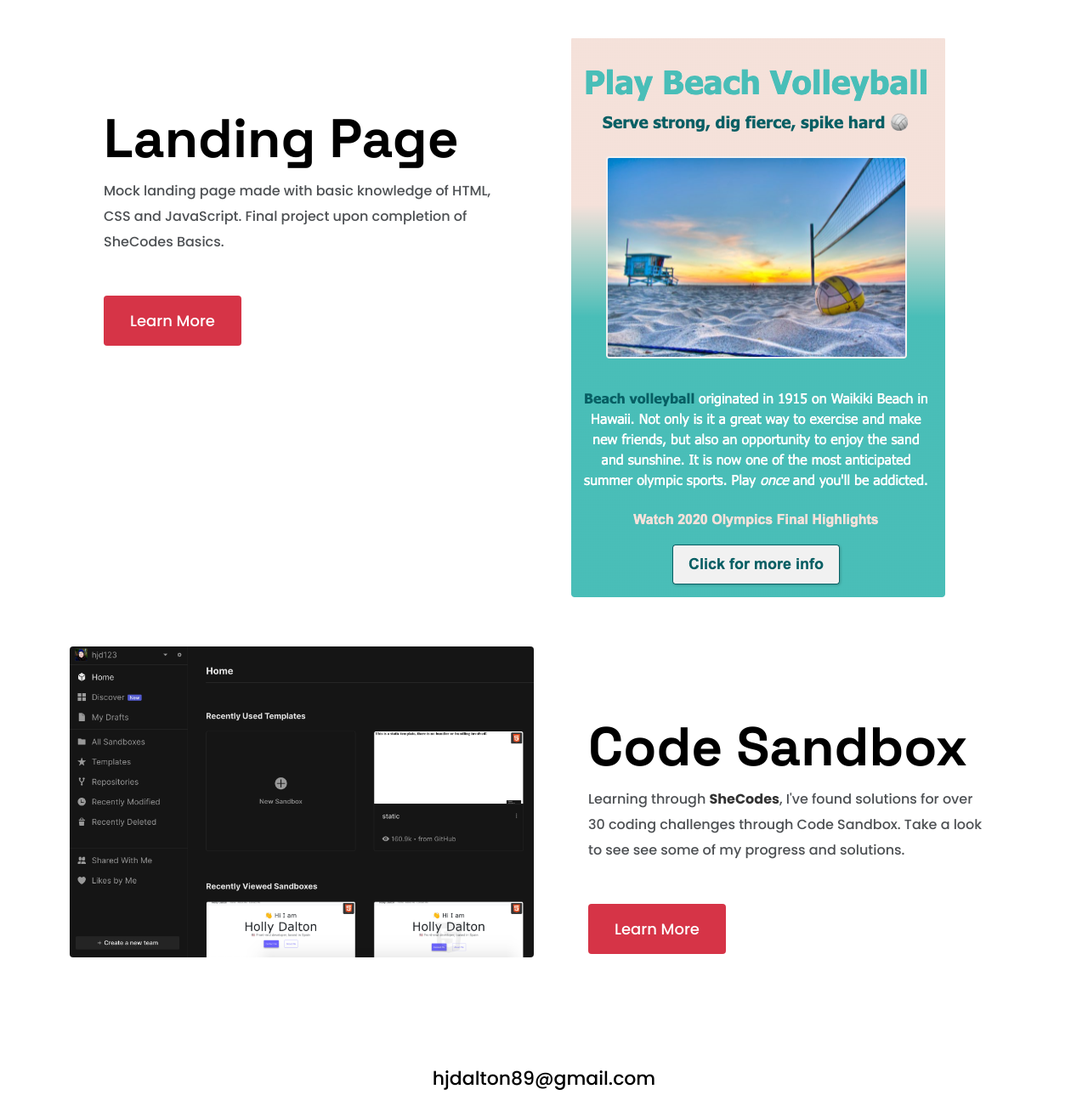
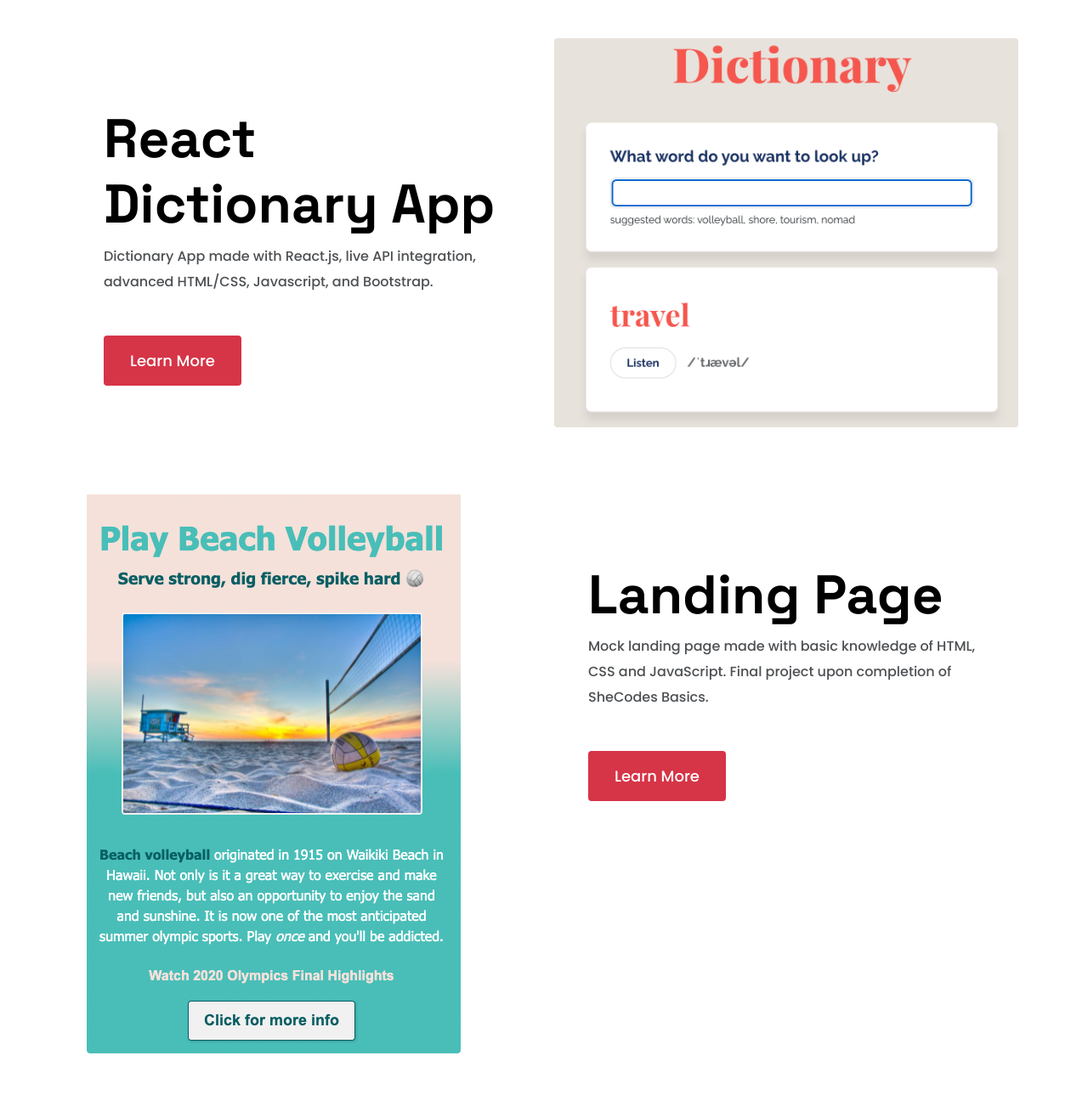
Before and after one commit to hollyjanedalton/Portfolio-Project, a plain HTML site: page index.html in a window 1280 px wide. Shown: the part 1243-2532 px from the top of the page at 85% size. Drawn offline with nearby package versions, Linux system fonts and the light colour scheme.

Commit message:
updated to add dict app

```diff
--- a/index.html
+++ b/index.html
@@ -89,7 +89,37 @@
         </div>
       </div>
 
+
+
       <div class="row mb-5">
+        <div class="col">
+          <div class="project-description">
+            <h2>React Dictionary App</h2>
+            <p class="mb-5">
+              Dictionary App made with React.js, live API integration, advanced HTML/CSS, Javascript, and Bootstrap.
+            </p>
+            <a class="btn btn-branding-outline" href="/work.html" title="Work page">Learn More</a>
+          </div>
+        </div>
+         <div class="col d-none d-lg-block">
+          <img
+            src="styles/images/dictionary-app.png"
+            alt="Dictionary app preview"
+            class="img-fluid"
+            title="Dictionary app preview"
+          />
+        </div>
+      </div>
+
+       <div class="row mb-5">
+          <div class="col d-none d-lg-block">
+          <img
+            src="styles/images/beach-volleyball.png"
+            alt="Landing page preview"
+            class="img-fluid"
+            title="Landing page preview"
+          />
+        </div>
         <div class="col">
           <div class="project-description">
             <h2>Landing Page</h2>
@@ -100,37 +130,7 @@
             <a class="btn btn-branding-outline" href="/work.html" title="Work page">Learn More</a>
           </div>
         </div>
-        <div class="col d-none d-lg-block">
-          <img
-            src="styles/images/beach-volleyball.png"
-            alt="Landing page preview"
-            class="img-fluid"
-            title="Landing page preview"
-          />
-        </div>
-      </div>
 
-      <div class="row mb-5">
-        <div class="col d-none d-lg-block">
-          <img
-            src="styles/images/code-sandbox.png"
-            alt="Code sandbox preview"
-            class="img-fluid"
-            title="Code Sandbox preview"
-          />
-        </div>
-
-        <div class="col">
-          <div class="project-description">
-            <h2>Code Sandbox</h2>
-            <p class="mb-5">
-              Learning through <a href="https://www.shecodes.io/workshops" class="Shecodes-link" target="_blank" title="SheCodes website">SheCodes</a>, I've found solutions for over 30 coding
-              challenges through Code Sandbox. Take a look to see see some of my
-              progress and solutions.
-            </p>
-            <a class="btn btn-branding-outline" href="/work.html" title="Work page">Learn More</a>
-          </div>
-        </div>
       </div>
 
       <footer class="mb-1">
```
Also changed, not shown: about.html (+3 -3 lines), work.html (+13 -12 lines), styles/images/dictionary-app.png (added), 3 other files.
